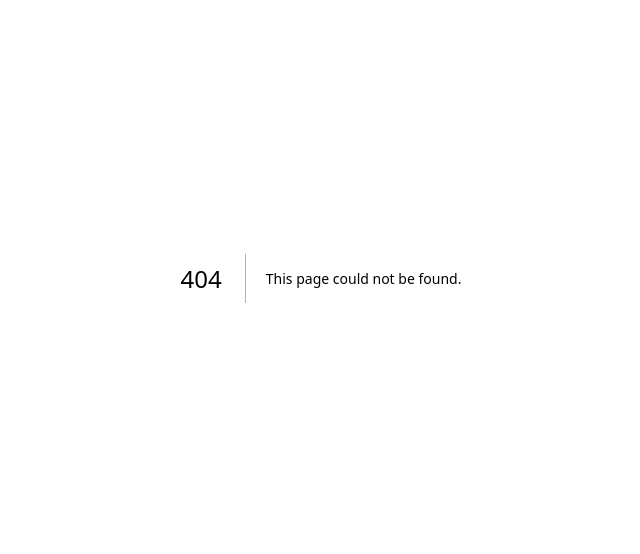
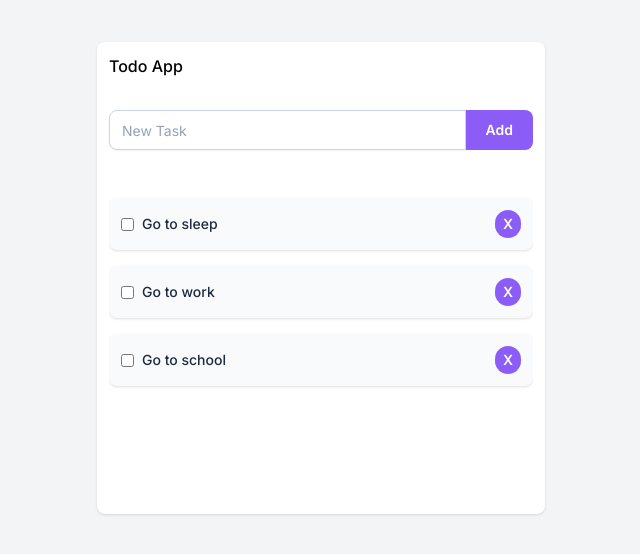
Before and after one commit to iamfaran/todo-with-mongo, a Next.js app: page /todos in a window 1280 px wide. Before the commit this address had no page. Shown: the part 122-676 px from the top of the page, without its empty margins (319-959 px from the left). Built offline with nearby package versions, Linux system fonts and the light colour scheme.

Commit message:
seperate Auth and Todos Page

```diff
--- a/app/page.tsx
+++ b/app/page.tsx
@@ -1,11 +1,6 @@
-import { Todos } from "@/components/Todos";
-import Image from "next/image";
-
 export default function Home() {
   console.log("Home");
   return (
-    <div className="bg-gray-100 dark:bg-slate-900 h-screen">
-      <Todos />
-    </div>
+    <div className="bg-gray-100 dark:bg-slate-900 h-screen">Auth Page</div>
   );
 }
--- /dev/null
+++ b/app/todos/page.tsx
@@ -0,0 +1,11 @@
+import { Todos } from "@/components/Todos";
+import Image from "next/image";
+
+export default function TodosPage() {
+  console.log("Home");
+  return (
+    <div className="bg-gray-100 dark:bg-slate-900 h-screen">
+      <Todos />
+    </div>
+  );
+}
--- a/components/AddTodo.tsx
+++ b/components/AddTodo.tsx
@@ -14,6 +14,7 @@ export const AddTodo = () => {
       type: "ADD_TODO",
       payload: { id: uuidv4(), task, isCompleted: false },
     });
+    inputRef.current!.value = "";
   };
 
   return (
```
